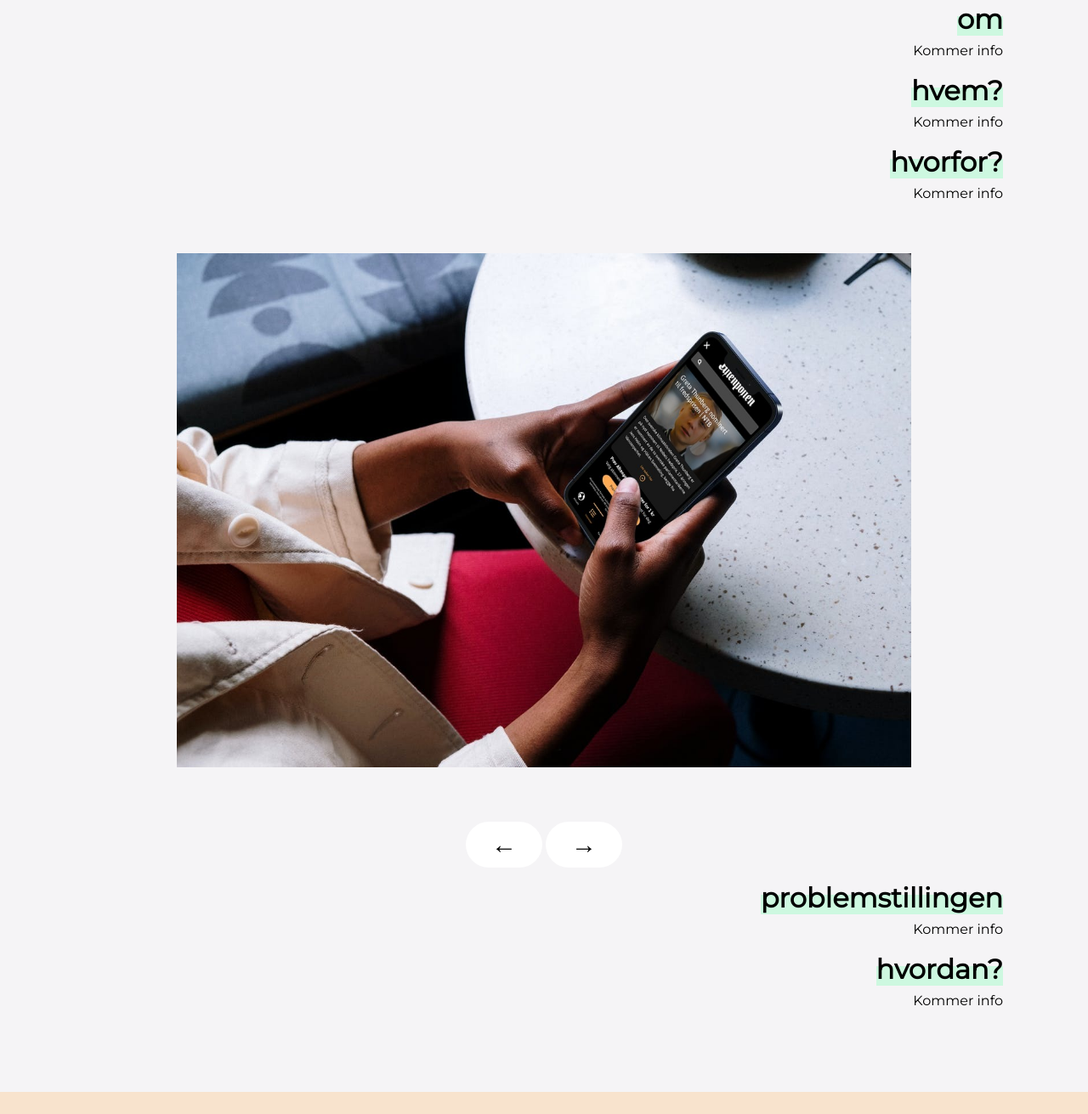
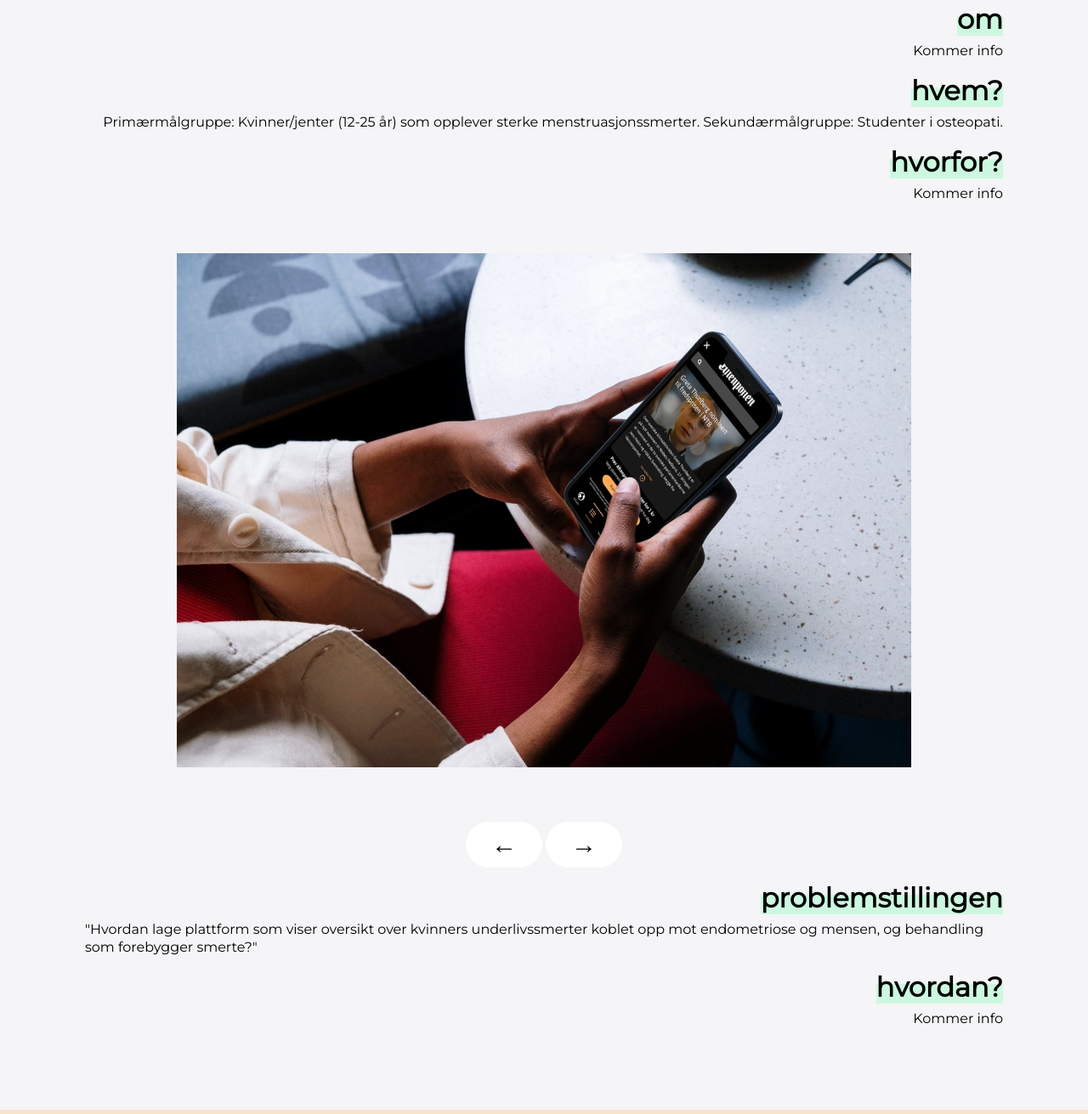
Before and after one commit to annamariabukalska/portfolio, a website: page endometriose.html in a window 1280 px wide. Shown: the part 509-1820 px from the top of the page at 85% size. Drawn offline with nearby package versions, Linux system fonts and the light colour scheme; files whose address does not match are found by name.

Commit message:
Google Analytics

```diff
--- a/endometriose.html
+++ b/endometriose.html
@@ -10,6 +10,13 @@
     <link rel="stylesheet" href="style/style.css">
     <link rel="icon" href="resources/favicon.png" />
     <script src="https://unpkg.com/typewriter-effect@latest/dist/core.js"></script>
+    <script async src="https://www.googletagmanager.com/gtag/js?id=G-6GJT9KR61J"></script>
+	<script>
+		window.dataLayer = window.dataLayer || [];
+		function gtag() { dataLayer.push(arguments); }
+		gtag('js', new Date());
+		gtag('config', 'G-6GJT9KR61J');
+	</script>
 </head>
 
 <body>
@@ -46,7 +53,9 @@
             </p>
 
             <h1 class="question">hvem?</h1>
-            <p class="description">Kommer info
+            <p class="description">Primærmålgruppe: Kvinner/jenter (12-25 år) som opplever sterke menstruasjonssmerter.
+                Sekundærmålgruppe: Studenter i osteopati.
+
             </p>
 
             <h1 class="question">hvorfor?</h1>
@@ -67,9 +76,9 @@
 
 
             <h1 class="question">problemstillingen</h1>
-            <p class="description">
-                Kommer info
-                </p>
+            <p class="description">"Hvordan lage plattform som viser oversikt over kvinners underlivssmerter koblet opp mot endometriose og mensen, og behandling som forebygger smerte?"
+
+            </p>
 
             <h1 class="question">hvordan?</h1>
             <p class="description">Kommer info
```
Also changed, not shown: aftenposten.html (+7 -0 lines), ikketaaltforgodfisk.html (+7 -0 lines), index.html (+15 -5 lines), kunstplus.html (+7 -0 lines), oslolokalt.html (+7 -0 lines), project.html (+7 -0 lines), snyltometer.html (+7 -0 lines).
